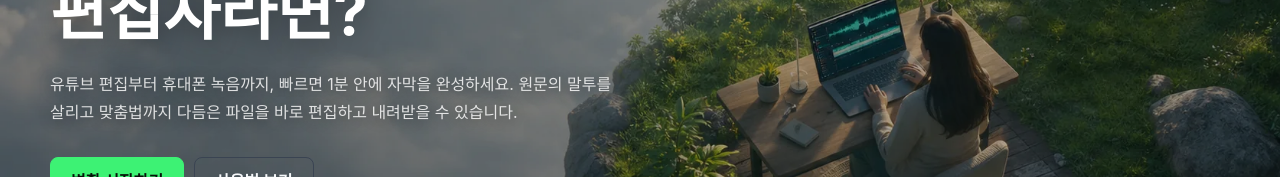
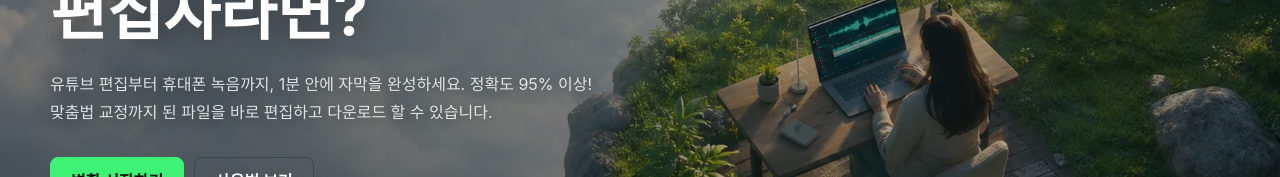
Before and after one commit to evilmuff0805-create/PR_text, a React (Vite) app in the folder client/: page / in a window 1280 px wide. Shown: the part 319-496 px from the top of the page. Built offline with nearby package versions, Linux system fonts and the light colour scheme; a web font is replaced by a local one.

Commit message:
랜딩 성능 문구 확정 (#67)
실사용 실험으로 확인한 정확도 95% 이상과 SRT 사용 가능 상태를 완료 기준으로 랜딩 문구에 반영합니다.

```diff
--- a/client/src/pages/IntroPage.jsx
+++ b/client/src/pages/IntroPage.jsx
@@ -203,8 +203,8 @@ export default function IntroPage() {
             자막에서 자유롭고 싶은 편집자라면?
           </p>
           <p className="landing-hero__description">
-            유튜브 편집부터 휴대폰 녹음까지, 빠르면 1분 안에 자막을 완성하세요.
-            원문의 말투를 살리고 맞춤법까지 다듬은 파일을 바로 편집하고 내려받을 수 있습니다.
+            유튜브 편집부터 휴대폰 녹음까지, 1분 안에 자막을 완성하세요.
+            정확도 95% 이상! 맞춤법 교정까지 된 파일을 바로 편집하고 다운로드 할 수 있습니다.
           </p>
 
           <div className="landing-hero__actions">
```
